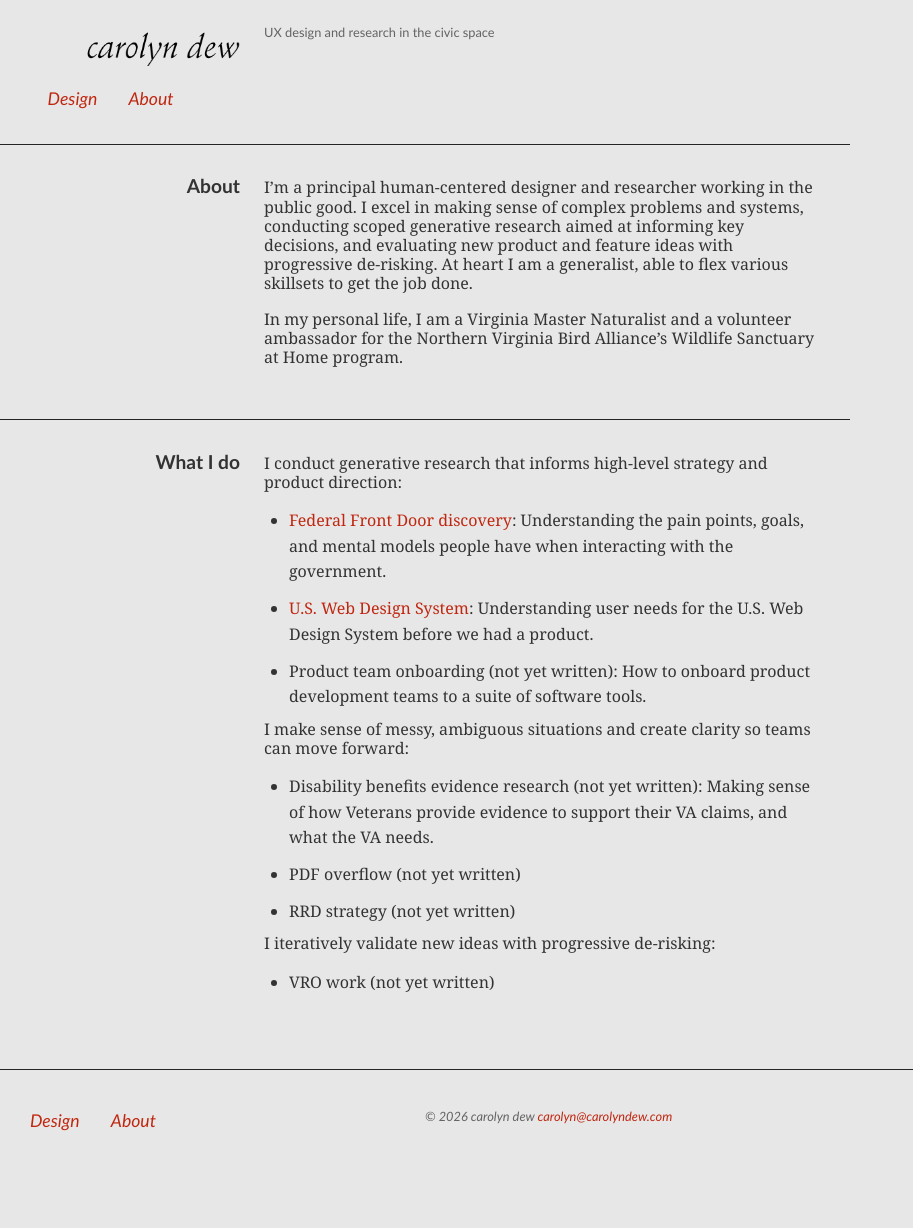
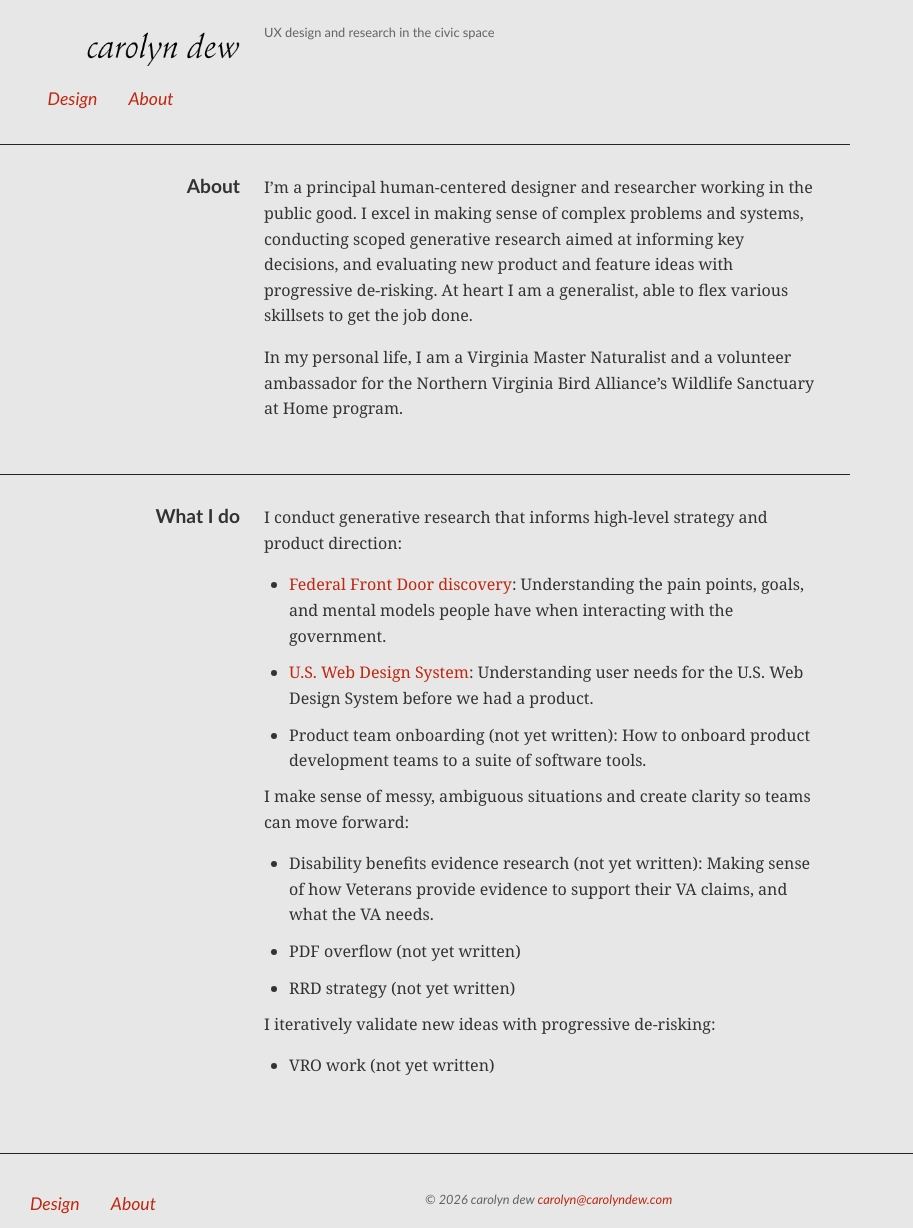
Before and after one commit to carodew/carodew.github.io, a Jekyll site: the page built from index.html, in a window 1280 px wide. Shown: the whole page, without its empty margins (0-913 px from the left). Built offline with Jekyll 4.4.1, drawn with Linux system fonts in a browser that asks for light colours; before the commit the page ends 1145 px from its top, so only the background shows below that.

Commit message:
Loosen line-height on section-content paragraphs
Co-Authored-By: Claude Opus 5 <noreply@anthropic.com>

```diff
--- a/_sass/_typography.scss
+++ b/_sass/_typography.scss
@@ -44,6 +44,10 @@ h2 {
 
 p {
 	margin-bottom: 1em;
+}
+
+.section-content p {
+	line-height: 1.6em;
 }
 
 ul,
```
